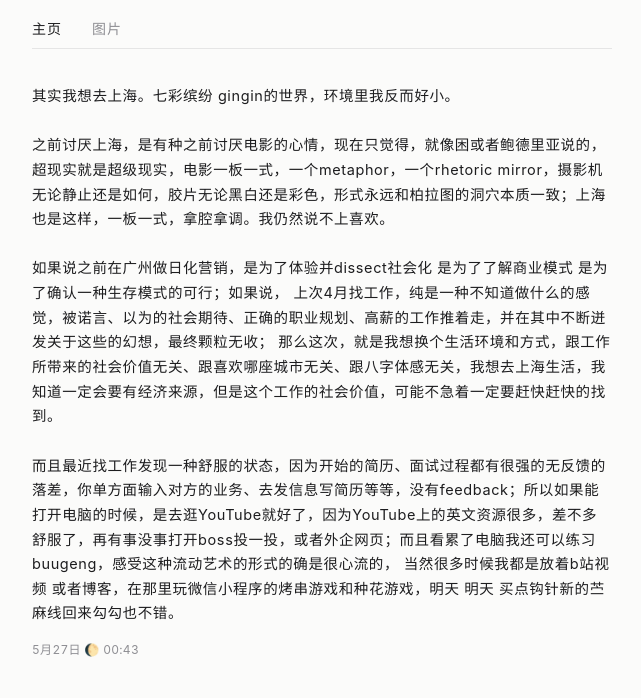
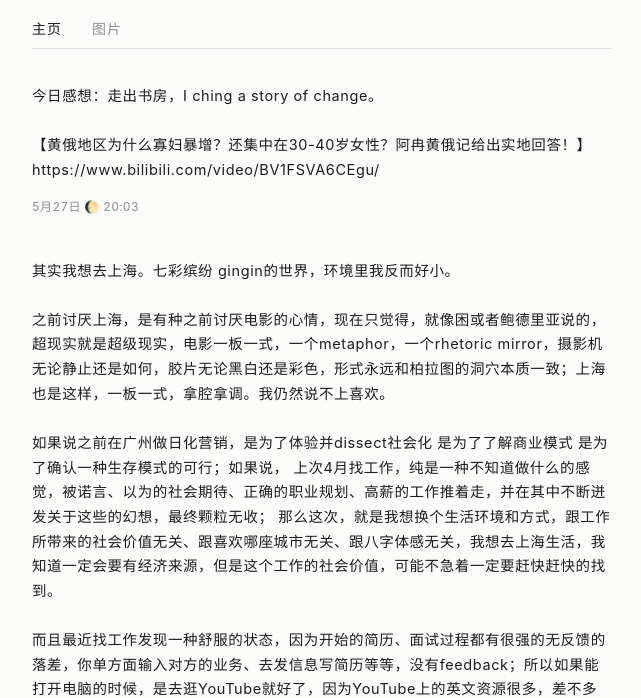
Before and after one commit to chopinchop/a-chop, a plain HTML site: page index.html in a window 1280 px wide. Shown: the part 106-804 px from the top of the page, without its empty margins (318-959 px from the left). Drawn offline with Linux system fonts and the light colour scheme.

Commit message:
Update index.html

```diff
--- a/index.html
+++ b/index.html
@@ -157,6 +157,14 @@
         <main class="timeline" id="timeline">
 
             <article class="post-card" data-has-image="false">
+                <div class="post-content">今日感想：走出书房，I ching a story of change。
+
+【黄俄地区为什么寡妇暴增？还集中在30-40岁女性？阿冉黄俄记给出实地回答！】
+https://www.bilibili.com/video/BV1FSVA6CEgu/</div>
+                <div class="post-time">5月27日 🌔 20:03</div>
+            </article>
+
+            <article class="post-card" data-has-image="false">
                 <div class="post-content">其实我想去上海。七彩缤纷 gingin的世界，环境里我反而好小。
 
 之前讨厌上海，是有种之前讨厌电影的心情，现在只觉得，就像困或者鲍德里亚说的，超现实就是超级现实，电影一板一式，一个metaphor，一个rhetoric mirror，摄影机无论静止还是如何，胶片无论黑白还是彩色，形式永远和柏拉图的洞穴本质一致；上海也是这样，一板一式，拿腔拿调。我仍然说不上喜欢。
```
